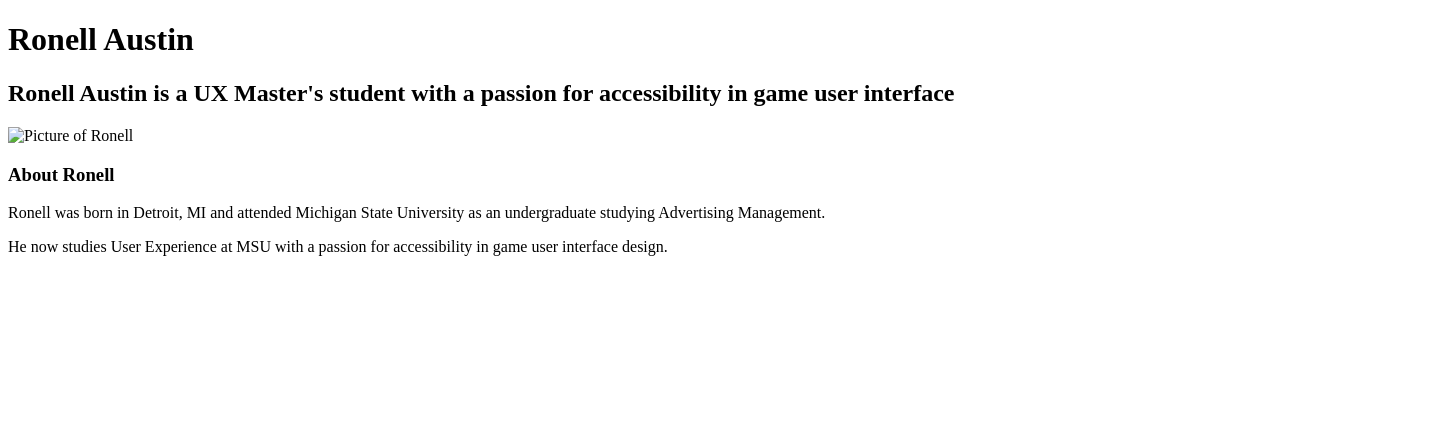
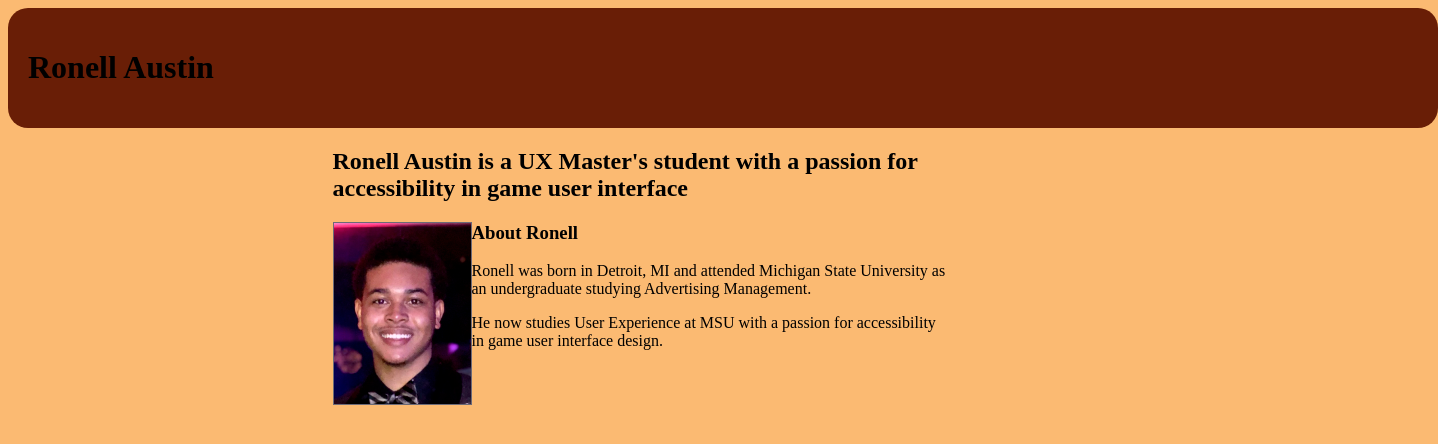
Before and after one commit to ronellux/lab4.5, a plain HTML site: page index.html in a window 1280 px wide. Shown: the whole page, 1438 px wide, since content can reach past the window. Drawn offline with Linux system fonts and the light colour scheme.

Commit message:
new commit

```diff
--- a/screen.css
+++ b/screen.css
@@ -1 +1,34 @@
 /* Add screen styles below */
+body {
+    background: #FBBA72;
+}
+
+div.header {
+    background: #691E06;
+    padding: 20px;
+    width: 1390px;
+    border-radius: 20px;
+}
+
+img{
+    float: left;
+}
+
+.about-ronell{
+    margin: 0 auto;
+
+}
+
+.below {
+    margin: 0 auto;
+}
+
+div {
+    background: #FBBA72;
+
+    width: 615px;
+}
+
+div.bio{
+        margin: 0 auto;
+    }
```
Also changed, not shown: ronellfc.png (added).
